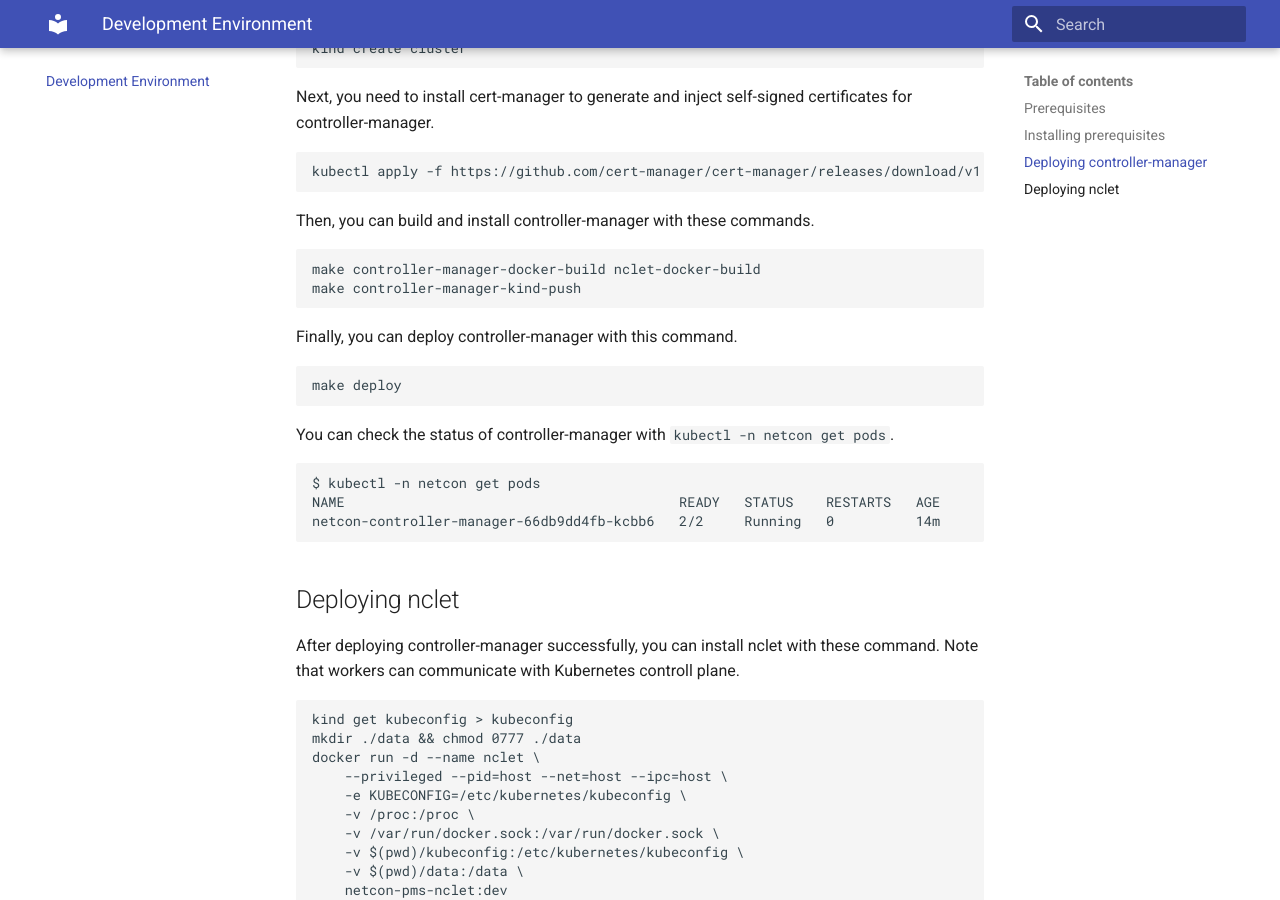
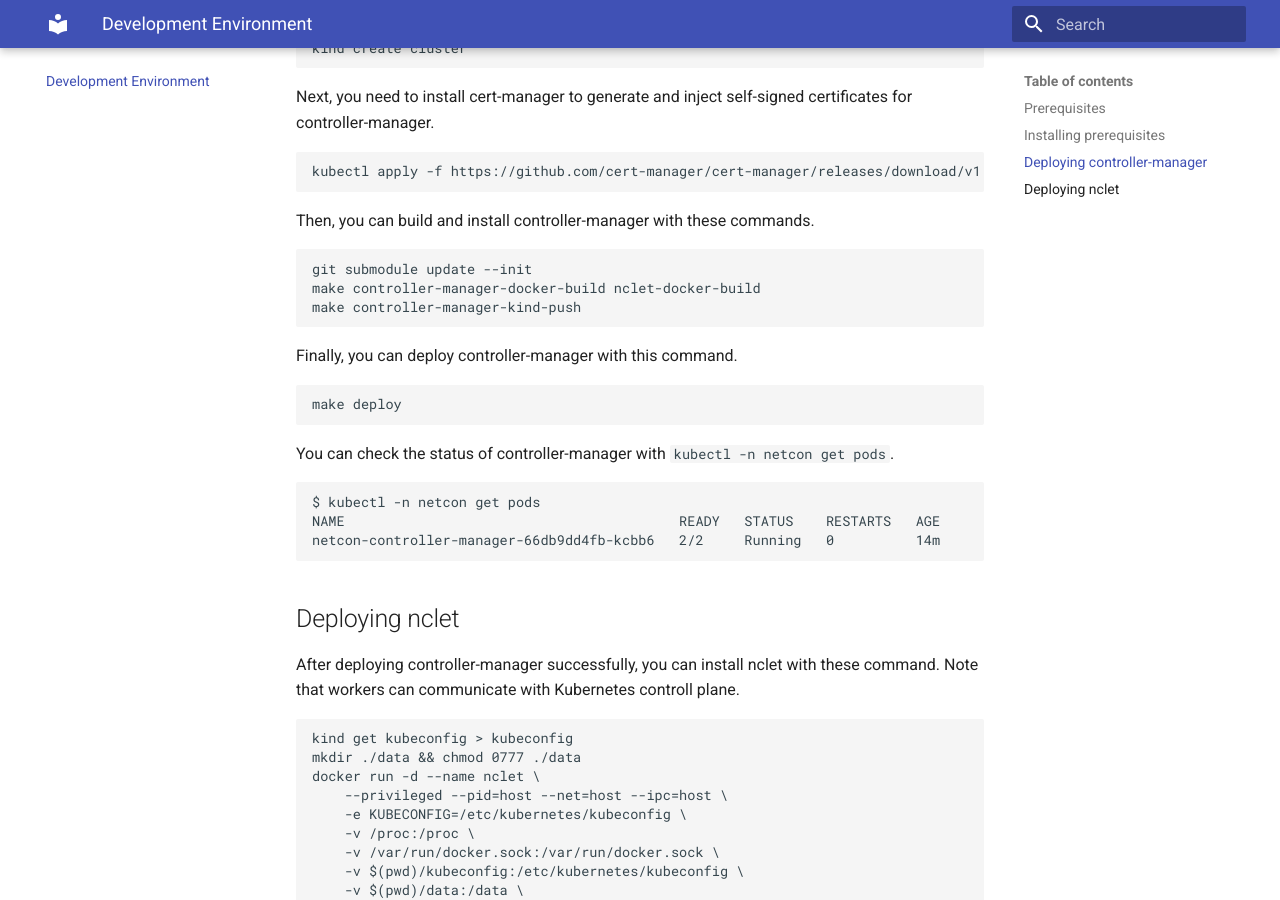
Before and after one commit to janog-netcon/netcon-problem-management-subsystem, an MkDocs documentation site: the page built from docs/devenv.md, in a window 1280 px wide and 900 px high, scrolled down 1918 px. Built offline with MkDocs 1.6.1 and Material for MkDocs 9.7.7, drawn with Linux system fonts in a browser that asks for light colours.

Commit message:
Update devenv.md

````diff
--- a/docs/devenv.md
+++ b/docs/devenv.md
@@ -79,6 +79,7 @@ kubectl apply -f https://github.com/cert-manager/cert-manager/releases/download/
 Then, you can build and install controller-manager with these commands.
 
 ```
+git submodule update --init
 make controller-manager-docker-build nclet-docker-build
 make controller-manager-kind-push
 ```
````
